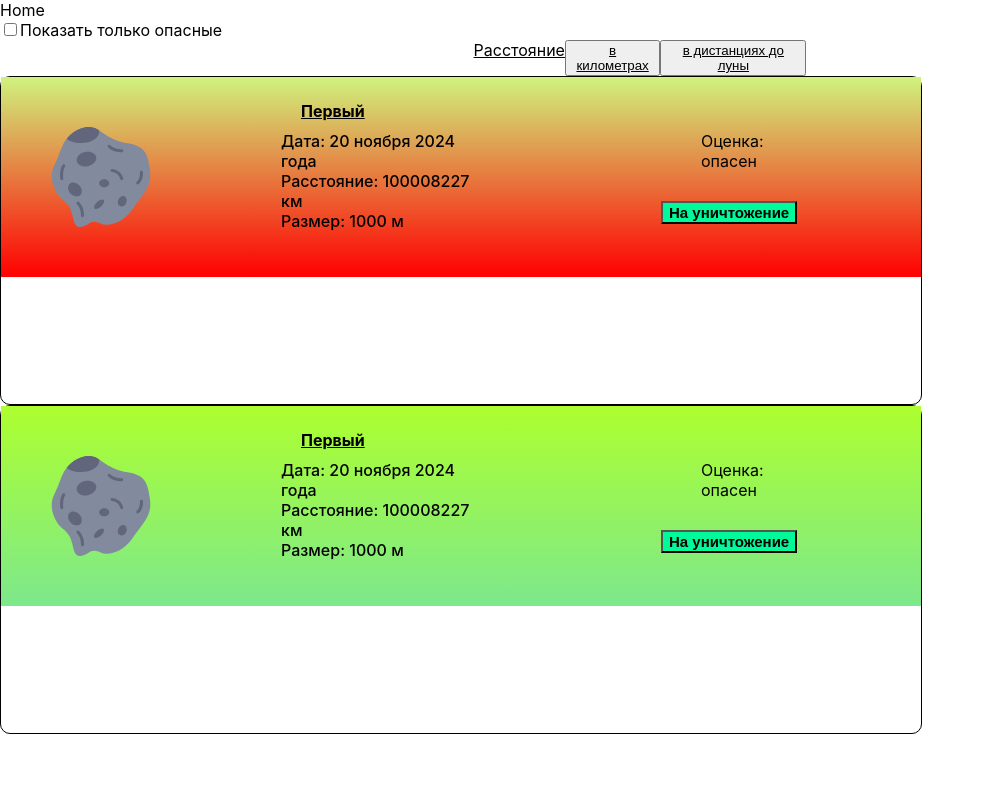
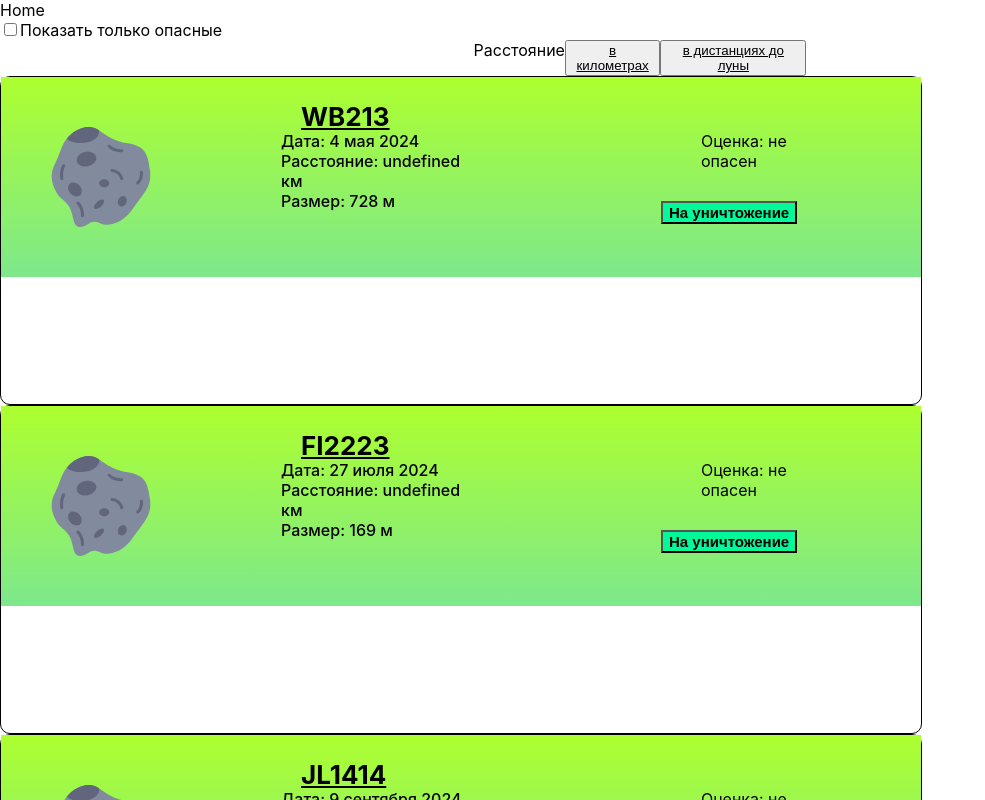
Before and after one commit to lyudmilareshetyuk/web, a React (Create React App) app in the folder armageddon-app/: page /asteroids in a window 1280 px wide. Shown: the top 800 px of the page, without its empty margins (0-985 px from the left). Built offline with nearby package versions, Linux system fonts and the light colour scheme.

Commit message:
practice 8 completed

```diff
--- a/armageddon-app/src/components/AsteroidCard/AsteroidCard.jsx
+++ b/armageddon-app/src/components/AsteroidCard/AsteroidCard.jsx
@@ -3,20 +3,13 @@ import { AsteroidCardContent } from "./AsteroidCardContent/AsteroidCardContent";
 import { AsteroidCardImage } from "./AsteroidCardImage/AsteroidCardImage";
 import styles from "./Card.module.css"
 
-export const AsteroidCard = ()=>{
+export const AsteroidCard = (props)=>{
+    const{name, date, distance, size, isDangerous} = props;
+
     return (<div className={styles.card}>
-        <div className={styles.cardConst}></div>
+        <div className={isDangerous ? styles.cardRed : styles.cardConst}></div>
         <AsteroidCardImage/>
-        <AsteroidCardContent/>
-        <AsteroidCardAction/>
+        <AsteroidCardContent name={name} date={date} dictance={distance} size={size}/>
+        <AsteroidCardAction isDangerous={isDangerous}/>
     </div>)
 }
-
-export const DangerAsteroidCard = ()=>{
-    return (<div className={styles.card}>
-        <div className={styles.cardRed}></div>
-        <AsteroidCardImage/>
-        <AsteroidCardContent/>
-        <AsteroidCardAction/>
-    </div>)
-}
--- a/armageddon-app/src/components/AsteroidCard/AsteroidCardAction/AsteroidCardAction.jsx
+++ b/armageddon-app/src/components/AsteroidCard/AsteroidCardAction/AsteroidCardAction.jsx
@@ -1,9 +1,9 @@
 import styles from "./AsteroidCardAction.module.css"
 
-export const AsteroidCardAction = () => {
+export const AsteroidCardAction = ({isDangerous}) => {
     return (<div>
-        <div className={styles.actionGrade}>Оценка: опасен</div>
-        <button style={{backgroundColor: "mediumspringgreen"}}className={styles.action}>
+        <div className={styles.actionGrade}>{`Оценка: ${isDangerous ? `опасен`: `не опасен`}`}</div>
+        <button style={{backgroundColor: "mediumspringgreen"}} className={styles.action}>
             <div className={styles.actionText} >На уничтожение</div>
         </button>
         </div>
--- a/armageddon-app/src/components/AsteroidCard/AsteroidCardAction/AsteroidCardAction.module.css
+++ b/armageddon-app/src/components/AsteroidCard/AsteroidCardAction/AsteroidCardAction.module.css
@@ -17,5 +17,3 @@
     font-size: 15px;
     font-weight: bold;
 }
-
-/*position, left, top, right и bottom*/
--- a/armageddon-app/src/components/AsteroidCard/AsteroidCardContent/AsteroidCardContent.jsx
+++ b/armageddon-app/src/components/AsteroidCard/AsteroidCardContent/AsteroidCardContent.jsx
@@ -1,14 +1,18 @@
 import styles from "./AsteroidCardContent.module.css"
 
-export const AsteroidCardContent = () => {
+export const AsteroidCardContent = (props) => {
+    const{name, date, distance, size} = props;
+
+
+
     return (<div>
-        <div className={styles.contentName}>Первый</div>
+        <div className={styles.contentName}>{name}</div>
         <div className={styles.contentWrapper}>
-            <div className={styles.contentDate}>Дата: 20 ноября 2024 года</div>
+            <div className={styles.contentDate}>{`Дата: ${date}`}</div>
             <div className={styles.contentDistance}>
-                Расстояние: 100008227 км
+                {`Расстояние: ${distance} км`}
             </div>
-            <div className={styles.contentSize}>Размер: 1000 м</div>
+            <div className={styles.contentSize}>{`Размер: ${size} м`}</div>
         </div>
         </div>
     )
--- a/armageddon-app/src/components/AsteroidCard/AsteroidCardContent/AsteroidCardContent.module.css
+++ b/armageddon-app/src/components/AsteroidCard/AsteroidCardContent/AsteroidCardContent.module.css
@@ -6,6 +6,7 @@
     bottom: 280px;
     text-decoration: underline;
     font-weight: bold;
+    font-size: 26px
 }
 
 .contentWrapper{
--- a/armageddon-app/src/components/header/Header.module.css
+++ b/armageddon-app/src/components/header/Header.module.css
@@ -6,23 +6,3 @@
     align-items: flex-start;
     justify-content: space-between;
 }
-
-.contentName{
-
-}
-
-.contentWrapper{
-
-}
-
-.contentDate{
-
-}
-
-.contentDistance{
-
-}
-
-.contentSize{
-
-}
--- a/armageddon-app/src/pages/Asteroids.jsx
+++ b/armageddon-app/src/pages/Asteroids.jsx
@@ -1,13 +1,15 @@
 import styles from "./Asteroids.module.css";
-import {AsteroidCard, DangerAsteroidCard} from '../components/AsteroidCard/AsteroidCard';
+import {AsteroidCard} from '../components/AsteroidCard/AsteroidCard';
+import {useState} from "react";
 
 export const Asteroids = ()=> {
-
-    const asteroids = [{name: "first", isDangerous: true}, {name: "second", isDangerous: false}]
+    const [asteroids] = useState(generateAsteroids());
+    const [onlyDangerous, setOnlyDangerous] = useState(false);
 
     return <div>
         Home
-        <div className={styles.showDangerousOnly}><input type="checkbox" value={asteroids.showMode}
+        <div className={styles.showDangerousOnly} onClick={()=>setOnlyDangerous(!onlyDangerous)}>
+            <input type="checkbox"
         ></input>Показать только опасные
         </div>
         <div className={styles.distanceMode}>
@@ -18,8 +20,36 @@ export const Asteroids = ()=> {
                 className={styles.distanceChooser}> в дистанциях до луны
             </button>
         </div>
-
-        <DangerAsteroidCard/>
-        <AsteroidCard/>
+        {onlyDangerous ?
+            asteroids.filter((item)=>item.isDangerous).map((item)=><AsteroidCard {...item}/>) :
+            asteroids.map((item)=><AsteroidCard {...item}/>)
+        }
     </div>
 }
+
+const generateAsteroids = ()=>{
+    const month = [
+        'января',
+        'февраля',
+        'марта',
+        'апреля',
+        'мая',
+        'июня',
+        'июля',
+        'августа',
+        'сентября',
+        'октября',
+        'ноября',
+        'декабря'];
+    const characters = "ABCDEFGHIJKLMNOPQRSTUVWXYZ";
+    const result = [];
+    for (let i = 0; i < 10; i++){
+        const name = characters[(Math.random()*25).toFixed(0)] + characters[(Math.random()*25).toFixed(0)] + [(Math.random()*25).toFixed(0)] + [(Math.random()*25).toFixed(0)];
+        const date = `${(Math.random()*27 + 1).toFixed(0)} ${month[(Math.random()*12).toFixed(0)]} 2024`;
+        const size = (Math.random()*1000 + 158).toFixed(0);
+        const distance = (Math.random()*98033000).toFixed(0);
+        const isDangerous = Math.random() >= 0.5;
+        result.push({name,date, size, distance, isDangerous});
+    }
+    return result;
+}
--- a/armageddon-app/src/pages/Asteroids.module.css
+++ b/armageddon-app/src/pages/Asteroids.module.css
@@ -1,15 +1,3 @@
-.container {
-    width: 80vw;
-    margin: 0 auto;
-    display: flex;
-    flex-direction: row;
-    align-items: flex-start;
-    justify-content: space-between;
-}
-/*исправить все, это с файла Header.module.css*/
-.showMode{
-
-}
 .showDangerousOnly{
 
 }
@@ -18,12 +6,10 @@
     width: 26vw;
     margin: 0 auto;
     display: flex;
-    flex-direction: row;
     align-items: flex-start;
+}
+
+.distanceChooser{
     justify-content: space-between;
     text-decoration: underline;
 }
-
-.distanceChooser{
-
-}
```
